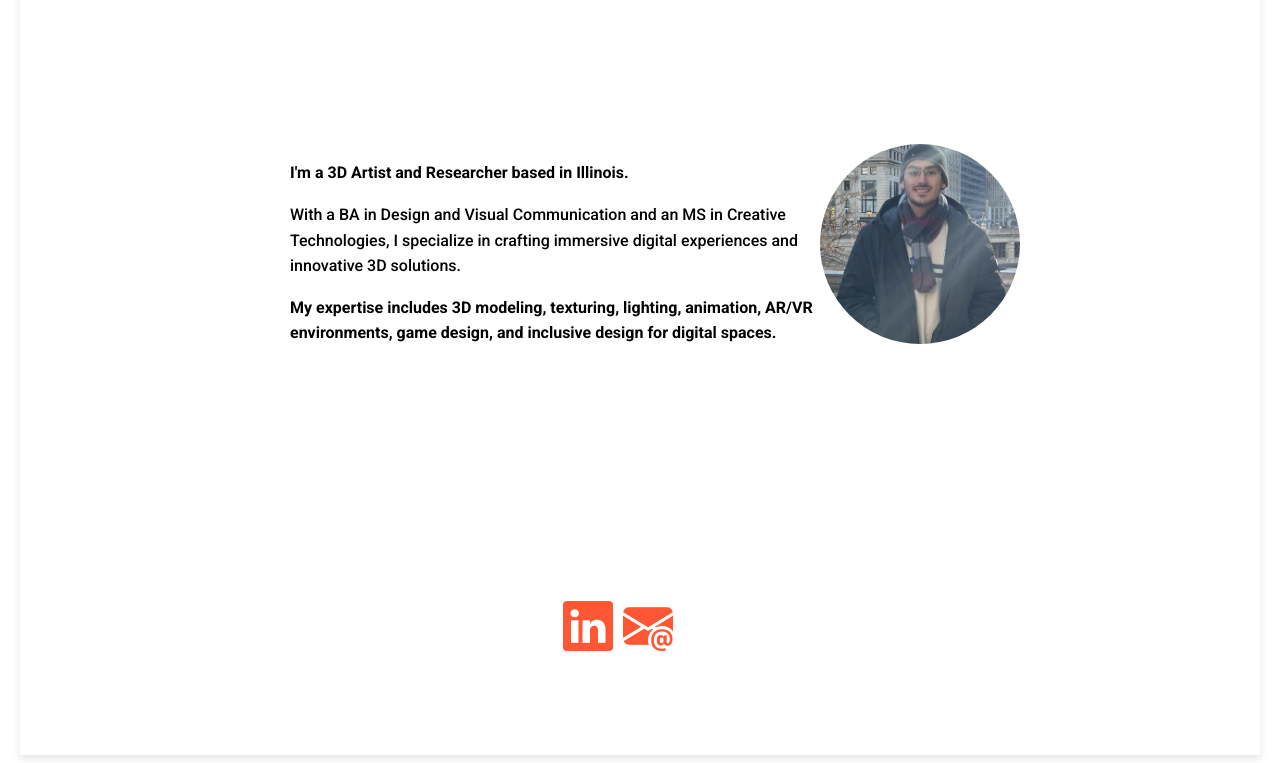
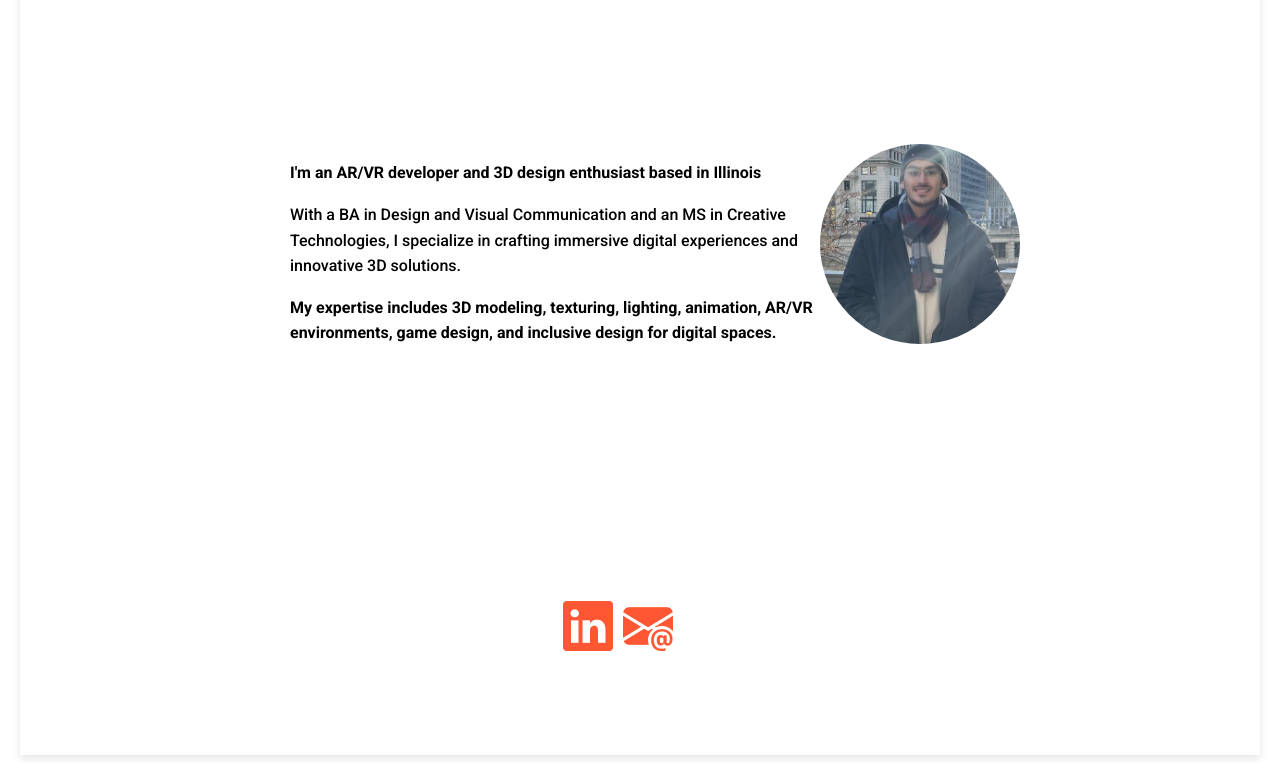
Before and after one commit to LoiyQasrawi/CTK404, a plain HTML site: page Portfolio/Home.html in a window 1280 px wide. Shown: the part 93-856 px from the top of the page. Drawn offline with nearby package versions, Linux system fonts and the light colour scheme; a script that the page names is missing; a web font is replaced by a local one.

Commit message:
Update Home.html

```diff
--- a/Portfolio/Home.html
+++ b/Portfolio/Home.html
@@ -42,7 +42,7 @@
         <img src="profile-image.jpg" alt="Loiy Qasrawi profile-image" class="profile">
 
 <div class="content">
-      <p> <strong> I'm a 3D Artist and Researcher based in Illinois. </strong> </p>
+      <p> <strong> I'm an AR/VR developer and 3D design enthusiast based in Illinois </strong> </p>
 <p> With a BA in Design and Visual Communication and an MS in Creative Technologies, I specialize in crafting immersive digital experiences and innovative 3D solutions. </p>
 <p> <strong> My expertise includes 3D modeling, texturing, lighting, animation, AR/VR environments, game design, and inclusive design for digital spaces. </strong> </p>
 
```
